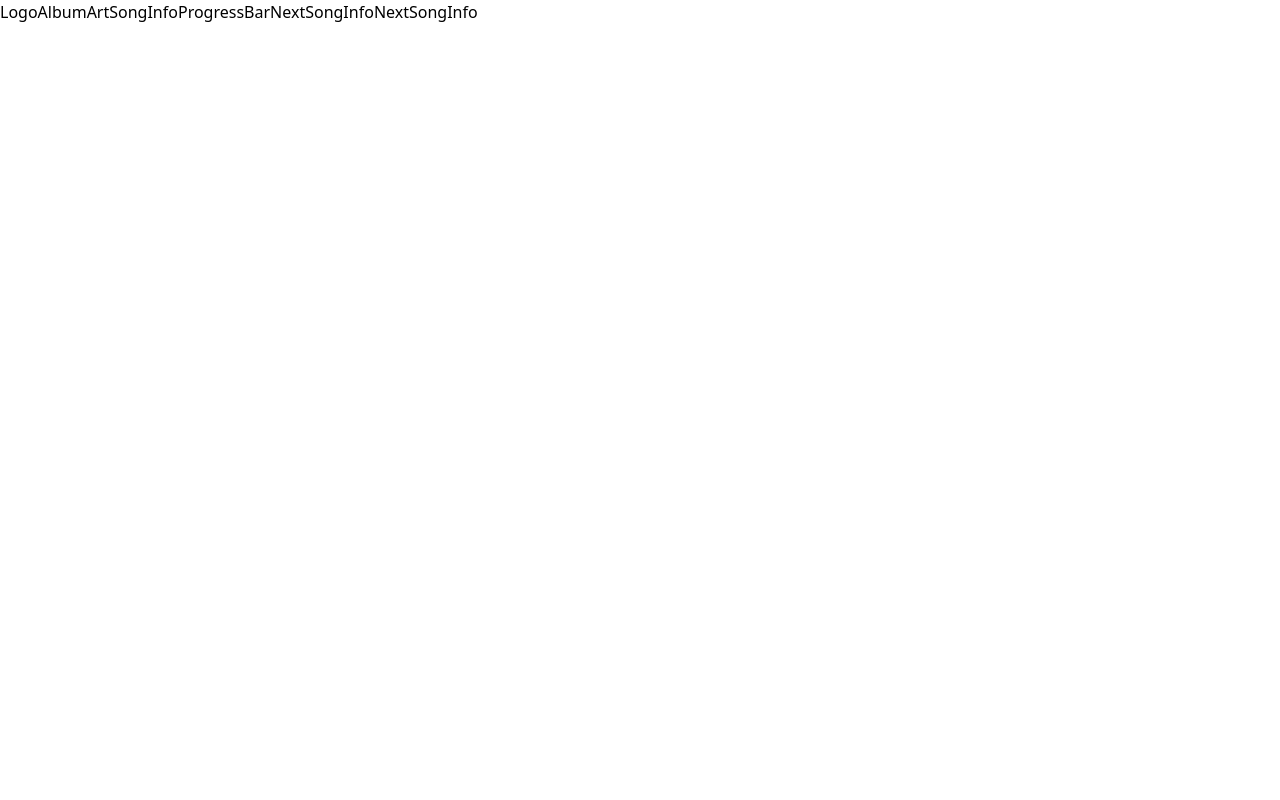
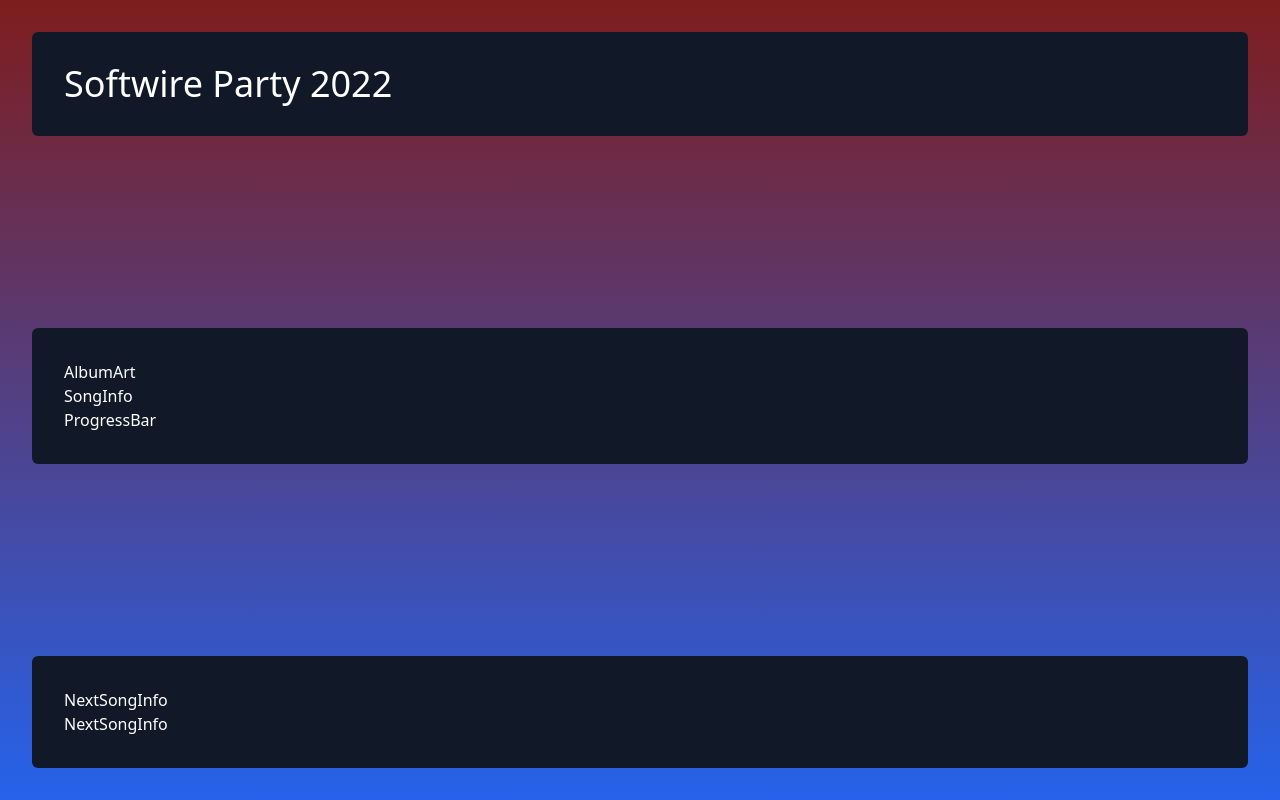
Before and after one commit to ben-fernandes/spotivation, a React (Create React App) app: page / in a window 1280 px wide. Built offline with nearby package versions, Linux system fonts and the light colour scheme.

Commit message:
Added some styling to the top-level components

```diff
--- a/src/App.tsx
+++ b/src/App.tsx
@@ -4,12 +4,13 @@ import NowPlaying from './components/NowPlaying';
 import Upcoming from './components/Upcoming';
 
 const App = () => {
+  // todo - change the background gradient dependent on the channel
   return (
-    <>
+    <div className='flex flex-col justify-between p-8 fixed inset-0 bg-gradient-to-b from-red-900 to-blue-600'>
       <Header/>
       <NowPlaying/>
       <Upcoming/>
-    </>
+    </div>
   );
 }
 
--- a/src/components/Header/index.tsx
+++ b/src/components/Header/index.tsx
@@ -1,9 +1,11 @@
-import React from 'react';
+import React from "react";
 
 const Header = () => {
     return (
-        <>Logo</>
-    )
-}
+        <div className="bg-gray-900 text-white p-8 rounded-md">
+            <h1 className="text-4xl">Softwire Party 2022</h1>
+        </div>
+    );
+};
 
 export default Header;
--- a/src/components/NowPlaying/AlbumArt.tsx
+++ b/src/components/NowPlaying/AlbumArt.tsx
@@ -2,7 +2,7 @@ import React from 'react';
 
 const AlbumArt = () => {
     return (
-        <>AlbumArt</>
+        <div>AlbumArt</div>
     )
 }
 
--- a/src/components/NowPlaying/ProgressBar.tsx
+++ b/src/components/NowPlaying/ProgressBar.tsx
@@ -2,7 +2,7 @@ import React from 'react';
 
 const ProgressBar = () => {
     return (
-        <>ProgressBar</>
+        <div>ProgressBar</div>
     )
 }
 
--- a/src/components/NowPlaying/SongInfo.tsx
+++ b/src/components/NowPlaying/SongInfo.tsx
@@ -3,10 +3,10 @@ import ProgressBar from './ProgressBar';
 
 const SongInfo = () => {
     return (
-        <>
+        <div>
         SongInfo
         <ProgressBar/>
-        </>
+        </div>
     )
 }
 
--- a/src/components/NowPlaying/index.tsx
+++ b/src/components/NowPlaying/index.tsx
@@ -4,10 +4,10 @@ import SongInfo from "./SongInfo";
 
 const NowPlaying = () => {
     return (
-        <>
+        <div className="bg-gray-900 text-white p-8 rounded-md">
             <AlbumArt />
             <SongInfo />
-        </>
+        </div>
     );
 };
 
--- a/src/components/Upcoming/NextSongInfo.tsx
+++ b/src/components/Upcoming/NextSongInfo.tsx
@@ -2,7 +2,7 @@ import React from 'react';
 
 const NextSongInfo = () => {
     return (
-        <>NextSongInfo</>
+        <div>NextSongInfo</div>
     )
 }
 
--- a/src/components/Upcoming/index.tsx
+++ b/src/components/Upcoming/index.tsx
@@ -3,10 +3,10 @@ import NextSongInfo from "./NextSongInfo";
 
 const Upcoming = () => {
     return (
-        <>
+        <div className="bg-gray-900 text-white p-8 rounded-md">
             <NextSongInfo />
             <NextSongInfo />
-        </>
+        </div>
     );
 };
 
```
